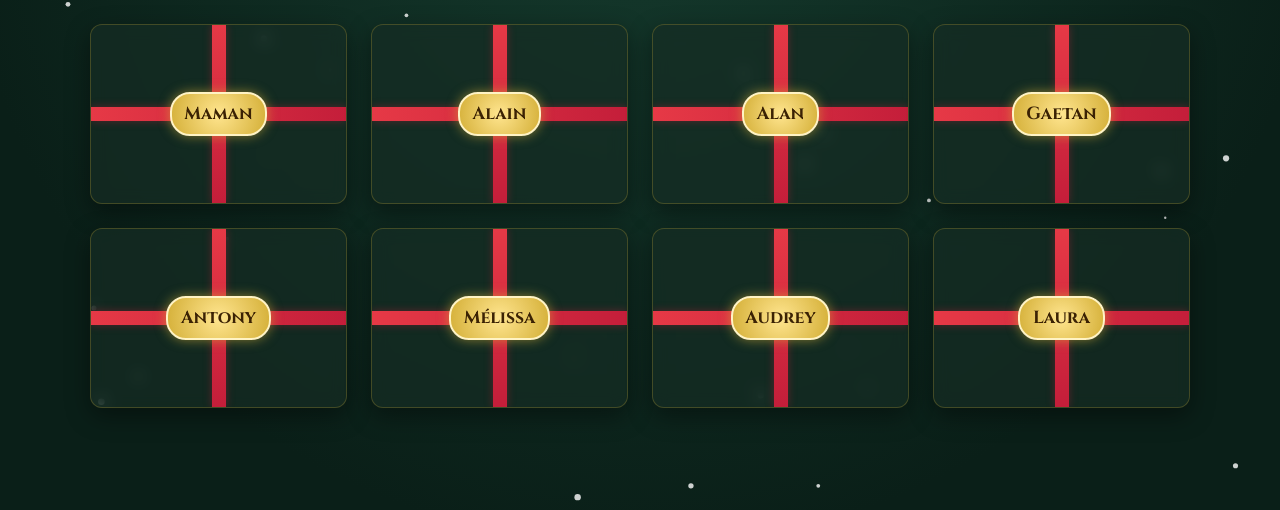
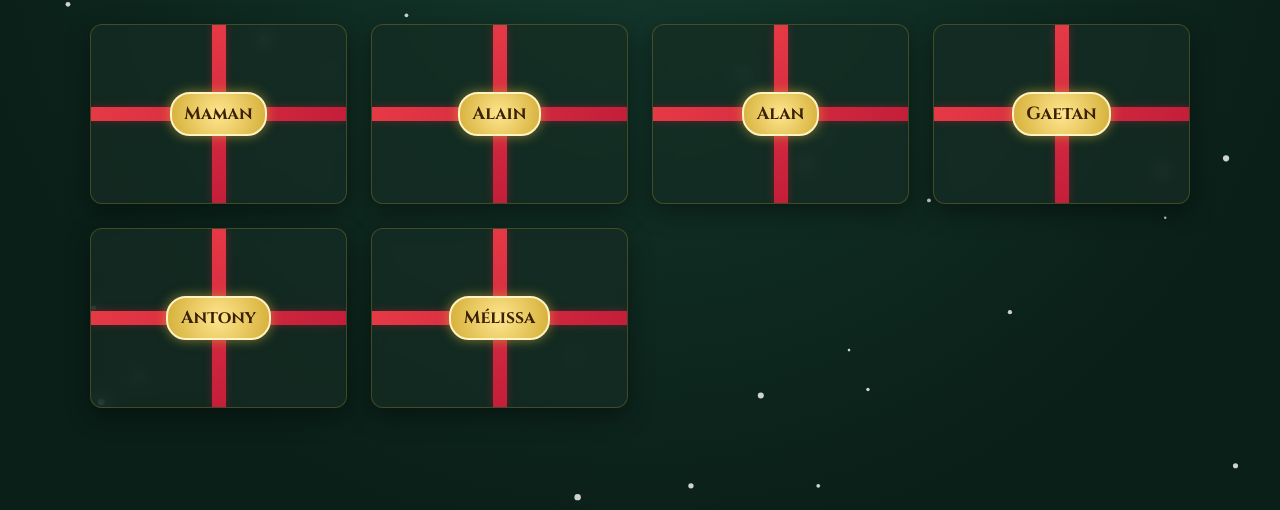
Before and after one commit to aleboudec/secret_santa, a plain HTML site: page index.html in a window 1280 px wide. Shown: the part 290-800 px from the top of the page. Drawn offline with Linux system fonts and the light colour scheme; no server answers; a web font is replaced by a local one.

Commit message:
Update index.html

```diff
--- a/index.html
+++ b/index.html
@@ -195,8 +195,6 @@
       <div class="card" data-id="gaetan" aria-label="Case Gaetan"><span class="card-badge">Gaetan</span></div>
       <div class="card" data-id="antony" aria-label="Case Antony"><span class="card-badge">Antony</span></div>
       <div class="card" data-id="melissa" aria-label="Case Mélissa"><span class="card-badge">Mélissa</span></div>
-      <div class="card" data-id="audrey" aria-label="Case Audrey"><span class="card-badge">Audrey</span></div>
-      <div class="card" data-id="laura" aria-label="Case Laura"><span class="card-badge">Laura</span></div>
     </div>
   </div>
 
```
